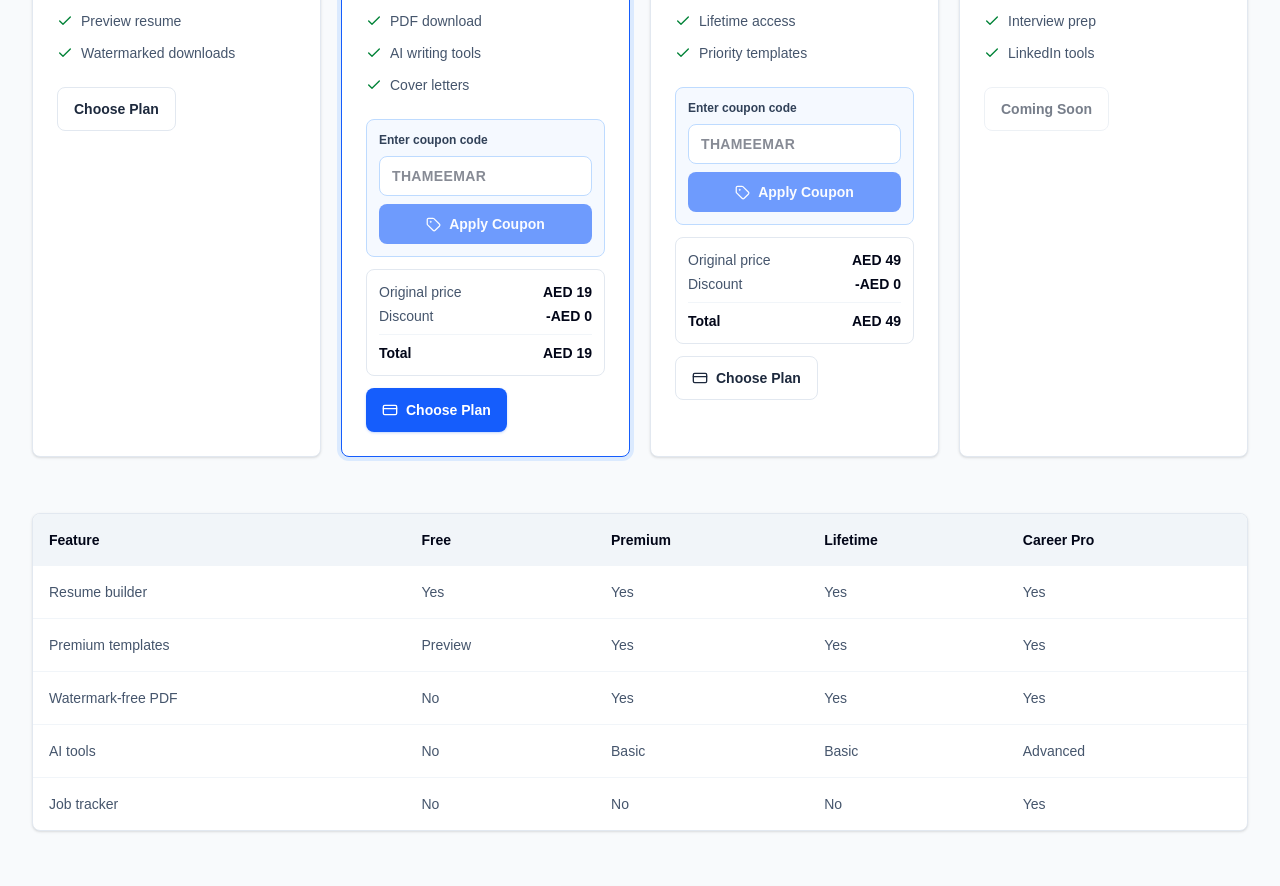
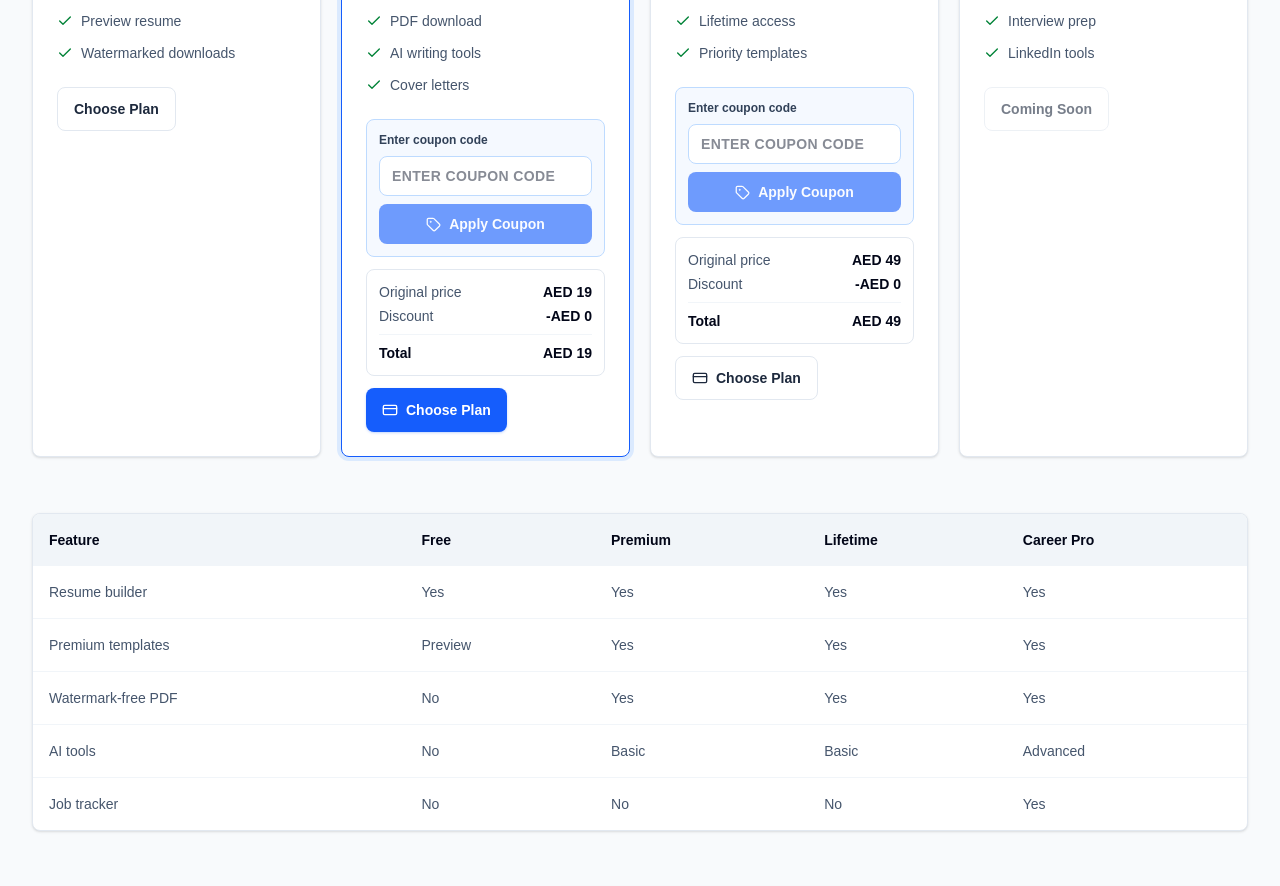
Before and after one commit to Fazilfazi991/resumebuilder, a Next.js app: page /pricing in a window 1280 px wide. Shown: the part 840-1726 px from the top of the page. Built offline with nearby package versions, Linux system fonts and the light colour scheme.

Commit message:
Hide private coupon placeholder

```diff
--- a/components/payments/CouponCheckoutBox.tsx
+++ b/components/payments/CouponCheckoutBox.tsx
@@ -78,7 +78,7 @@ export function CouponCheckoutBox({ planId, variant = "primary", children = "Cho
           <input
             value={coupon}
             onChange={(event) => updateCoupon(event.target.value)}
-            placeholder="THAMEEMAR"
+            placeholder="Enter coupon code"
             className="h-10 min-w-0 rounded-lg border border-blue-200 bg-white px-3 text-sm font-semibold uppercase tracking-wide text-slate-900 outline-none focus:border-blue-600"
           />
           <button
```
